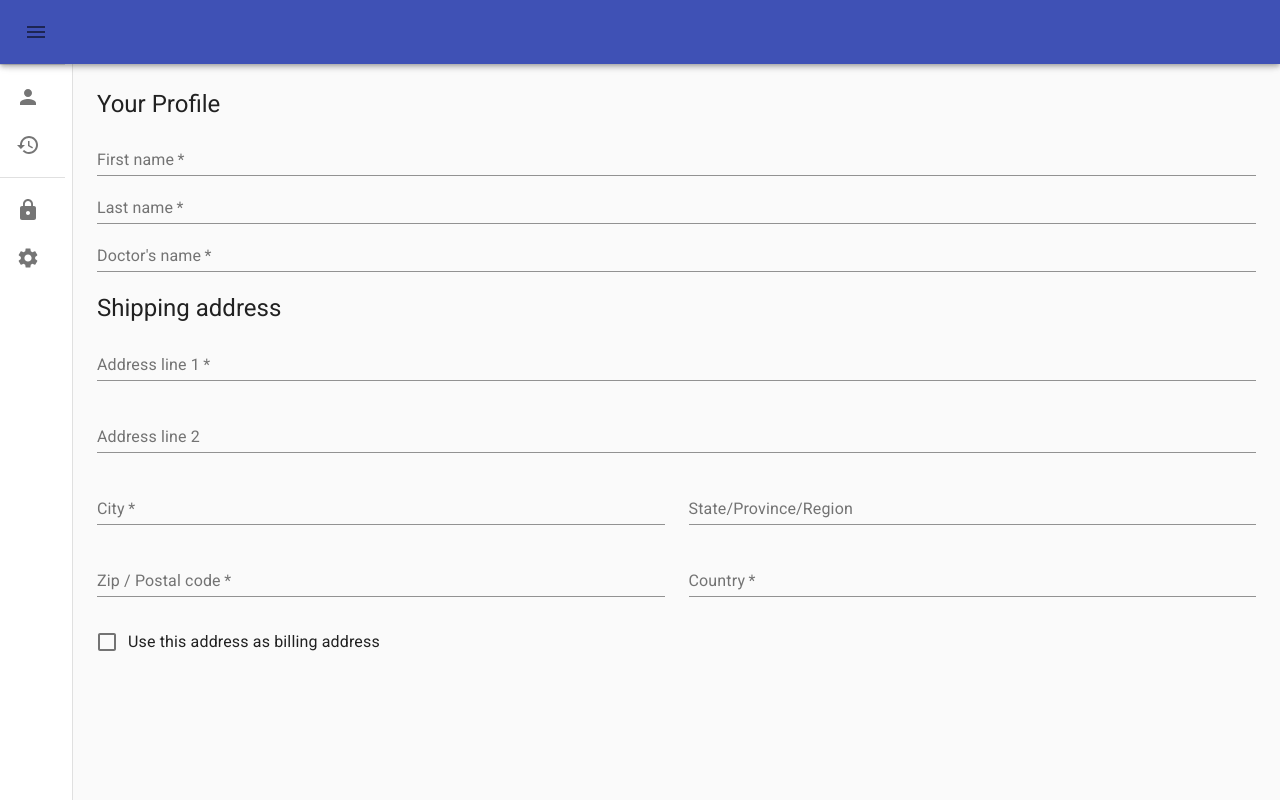
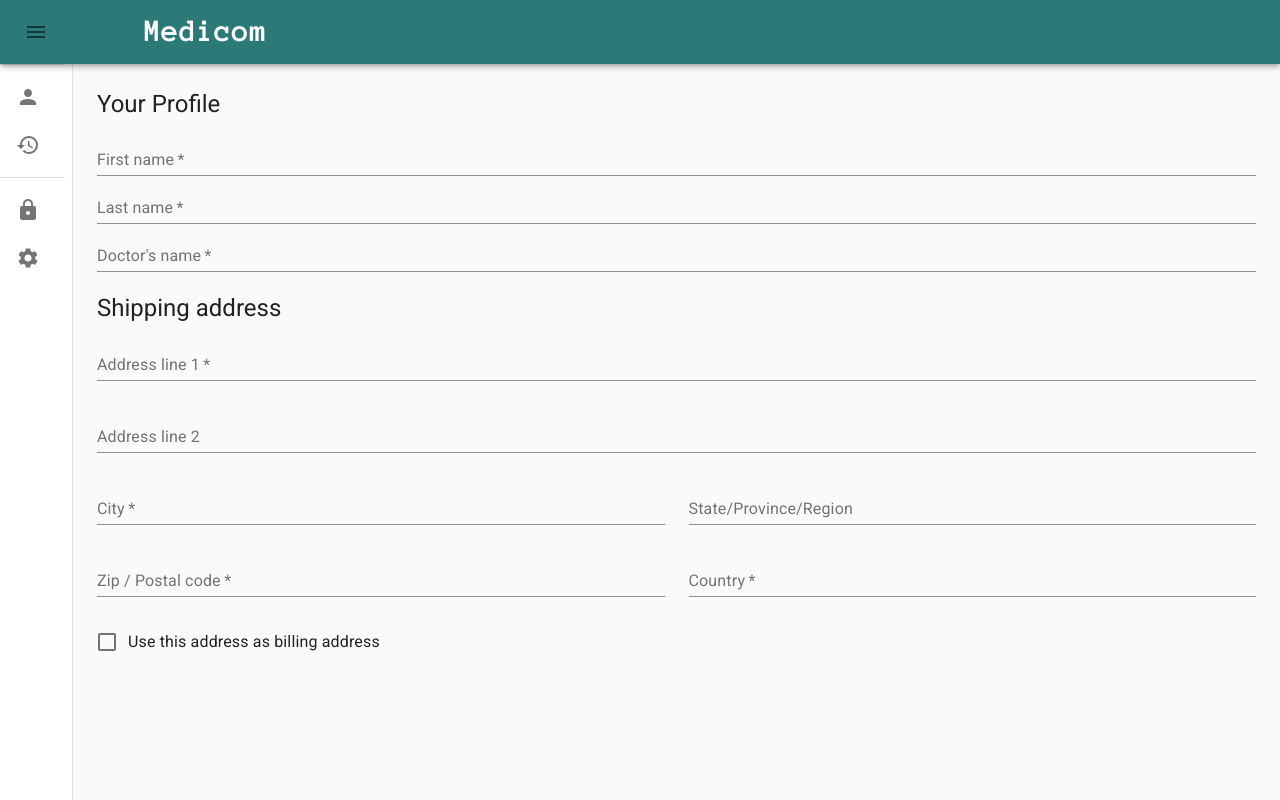
Before and after one commit to mHuzefa/Medicom, a React (Create React App) app in the folder frontend/: page /UserProfile in a window 1280 px wide. Built offline with nearby package versions, Linux system fonts and the light colour scheme.

Commit message:
User profie haeder

```diff
--- a/frontend/src/pages/UserProfilePage.js
+++ b/frontend/src/pages/UserProfilePage.js
@@ -124,15 +124,17 @@ export default function MiniDrawer() {
   return (
     <div className={classes.root}>
       <CssBaseline />
+      <div color="#3aafa9">
       <AppBar
         position="fixed"
+        style={{ background: '#2b7a78' }}
         className={clsx(classes.appBar, {
           [classes.appBarShift]: open,
         })}
       >
-        <Toolbar color="green">
+        <Toolbar>
           <IconButton
-            color="black"
+            color="white"
             aria-label="open drawer"
             onClick={handleDrawerOpen}
             edge="start"
@@ -143,9 +145,14 @@ export default function MiniDrawer() {
             <MenuIcon />
 
           </IconButton>
-
+          <div>
+          <Link className='navLogo' to='/'>
+            Medicom
+          </Link>
+          </div>
         </Toolbar>
       </AppBar>
+      </div>
       <Drawer
         variant="permanent"
         className={clsx(classes.drawer, {
```
